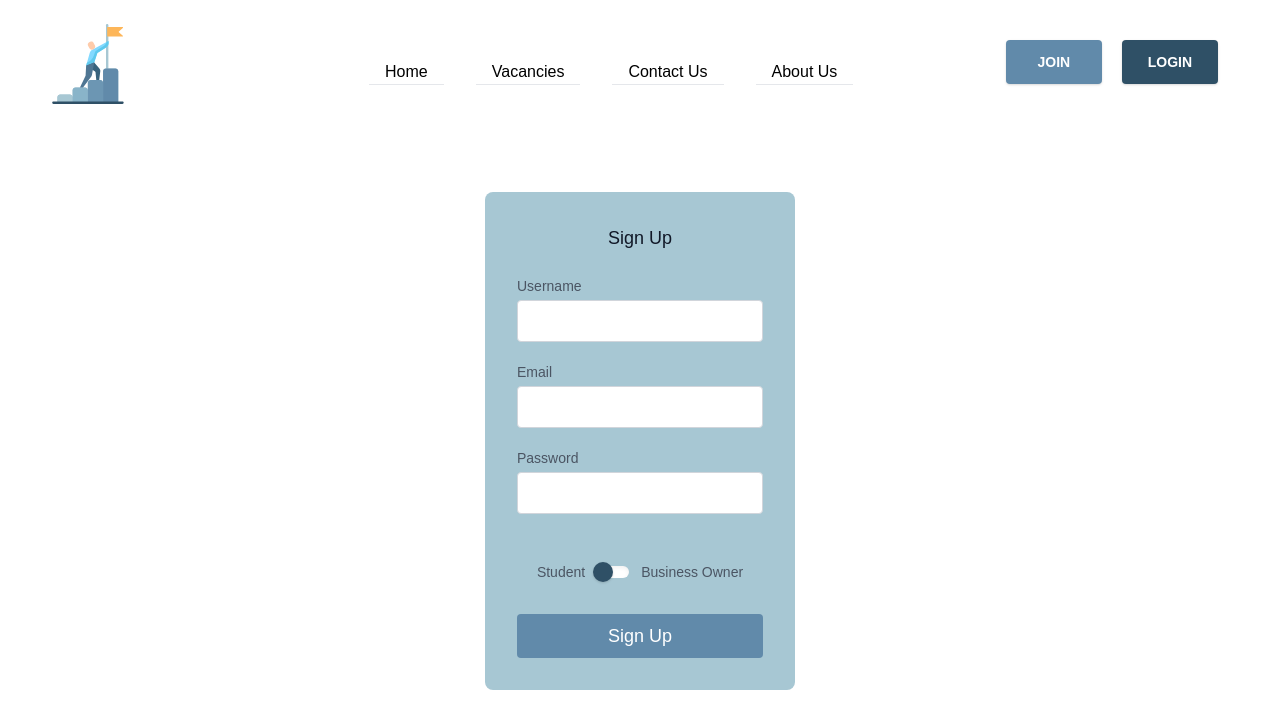
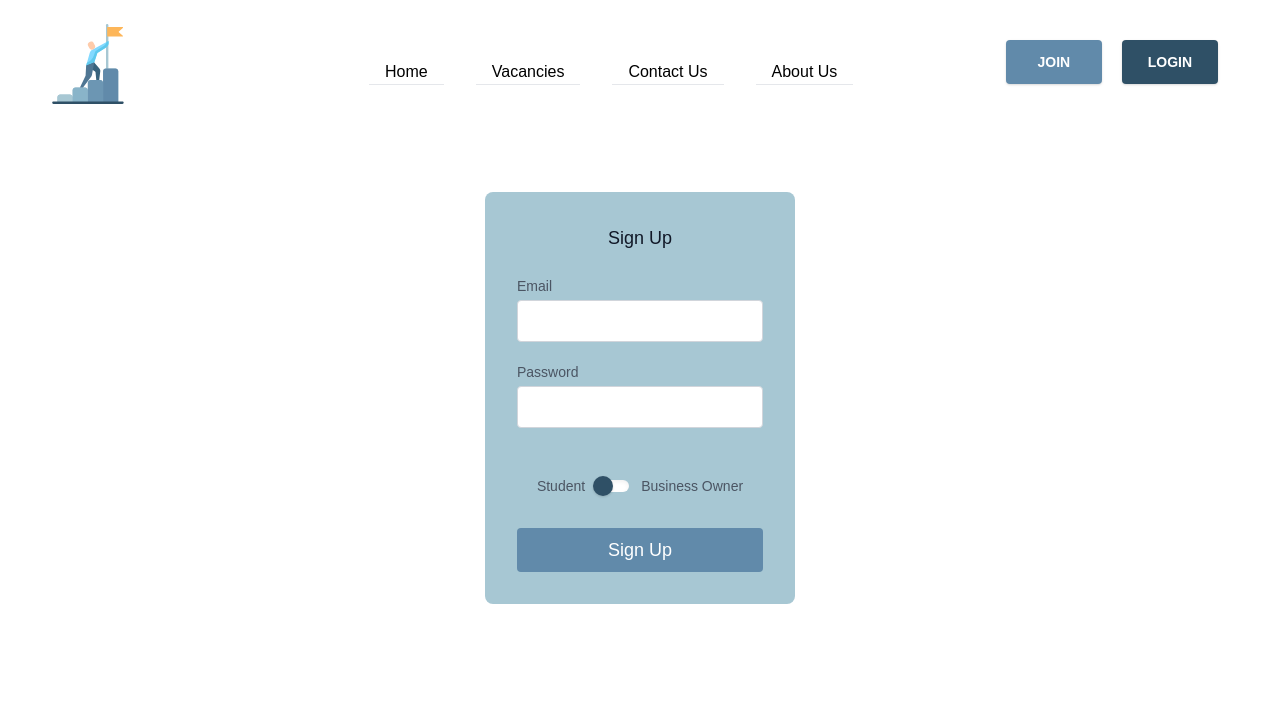
Before and after one commit to yaraalkassar/CareerBuilding, a React (Create React App) app in the folder careerbuilding/: page /Join in a window 1280 px wide. Shown: the top 728 px of the page. Built offline with nearby package versions, Linux system fonts and the light colour scheme; no server answers.

Commit message:
remove username

```diff
--- a/careerbuilding/src/Components/SignUp/SignUp.js
+++ b/careerbuilding/src/Components/SignUp/SignUp.js
@@ -10,17 +10,7 @@ const SignUp = () => {
             <h2 className="text-gray-900 text-lg font-medium title-font mb-5">
               Sign Up
             </h2>
-            <div className="flex flex-col items-start mb-4">
-              <label for="username" className="leading-7 text-sm text-gray-600">
-                Username
-              </label>
-              <input
-                type="text"
-                id="username"
-                name="username"
-                className="w-full bg-white rounded border border-gray-300 focus:border-darkerBlue text-base outline-none text-gray-700 py-1 px-3 leading-8 transition-colors duration-200 ease-in-out"
-              />
-            </div>
+
             <div className="flex flex-col items-start mb-4">
               <label for="email" className="leading-7 text-sm text-gray-600">
                 Email
```
